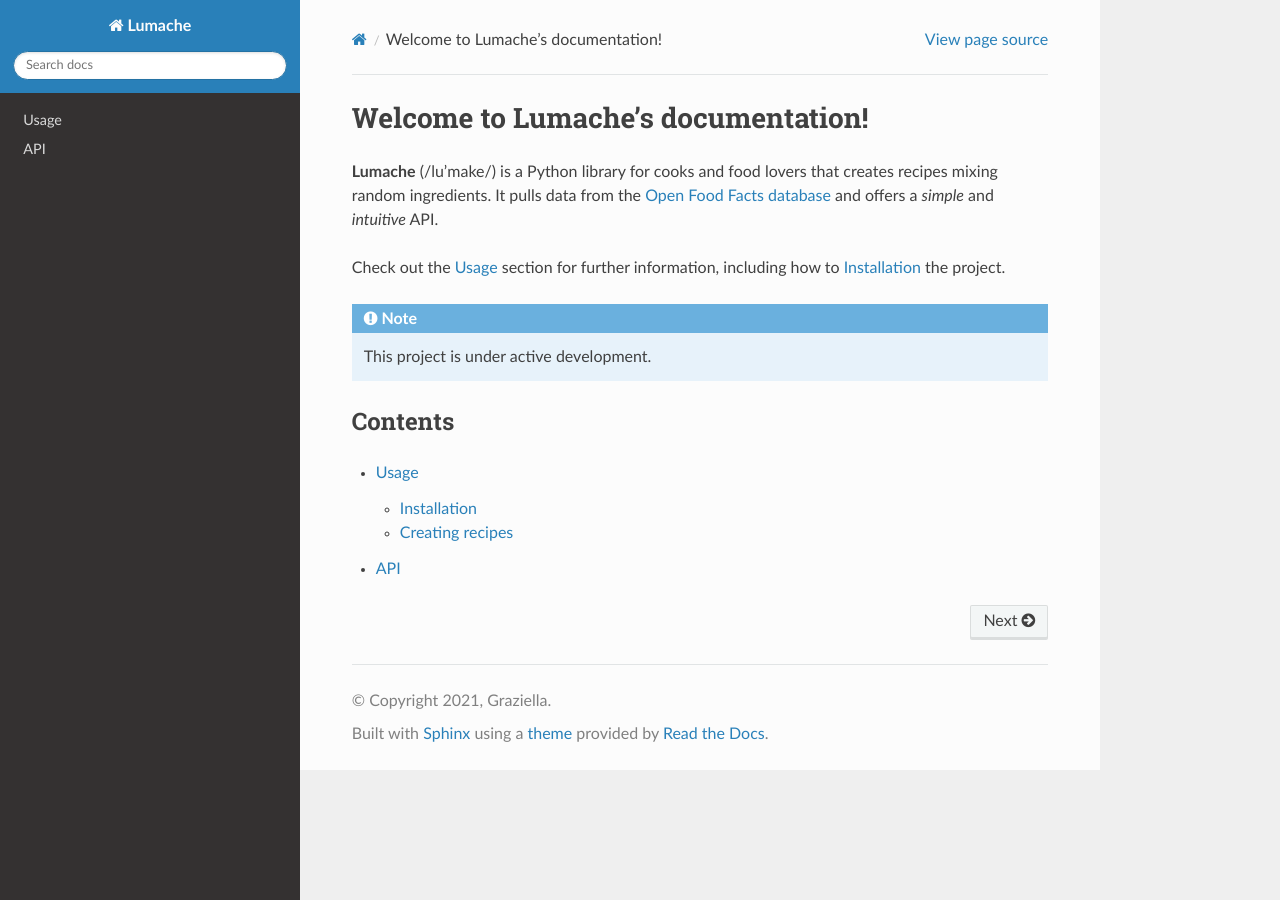
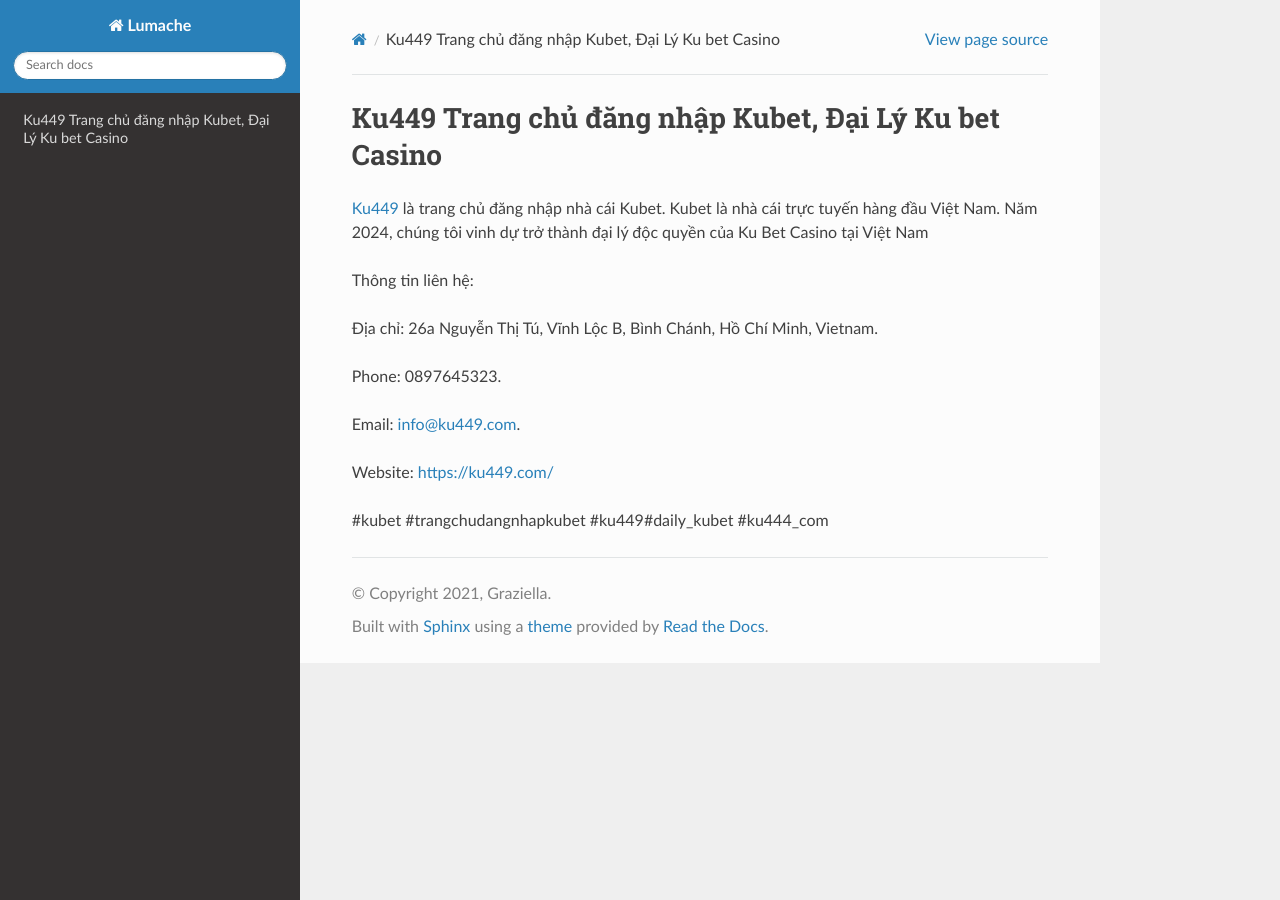
Before and after one commit to ertirato1981/ku449, a Sphinx documentation site: the page built from docs/source/index.rst, in a window 1280 px wide. Built offline with Sphinx 7.4.7 and the Read the Docs theme 3.1.0, drawn with Linux system fonts in a browser that asks for light colours.

Commit message:
Update index.rst

```diff
--- a/docs/source/index.rst
+++ b/docs/source/index.rst
@@ -1,22 +1,16 @@
-Welcome to Lumache's documentation!
+Ku449 Trang chủ đăng nhập Kubet, Đại Lý Ku bet Casino
 ===================================
 
-**Lumache** (/lu'make/) is a Python library for cooks and food lovers
-that creates recipes mixing random ingredients.
-It pulls data from the `Open Food Facts database <https://world.openfoodfacts.org/>`_
-and offers a *simple* and *intuitive* API.
+`Ku449 <https://ku449.com/>`_ là trang chủ đăng nhập nhà cái Kubet. Kubet là nhà cái trực tuyến hàng đầu Việt Nam. Năm 2024, chúng tôi vinh dự trở thành đại lý độc quyền của Ku Bet Casino tại Việt Nam
 
-Check out the :doc:`usage` section for further information, including
-how to :ref:`installation` the project.
+Thông tin liên hệ:
 
-.. note::
+Địa chỉ: 26a Nguyễn Thị Tú, Vĩnh Lộc B, Bình Chánh, Hồ Chí Minh, Vietnam.
 
-   This project is under active development.
+Phone: 0897645323.
 
-Contents
---------
+Email: info@ku449.com.
 
-.. toctree::
+Website: https://ku449.com/
 
-   usage
-   api
+#kubet #trangchudangnhapkubet #ku449#daily_kubet #ku444_com
```
